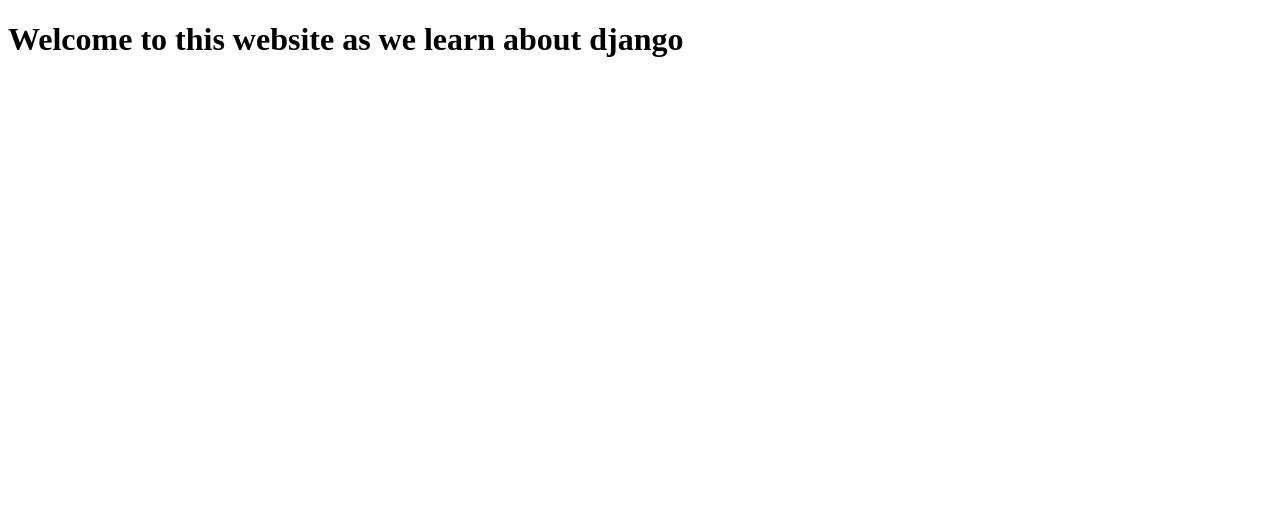
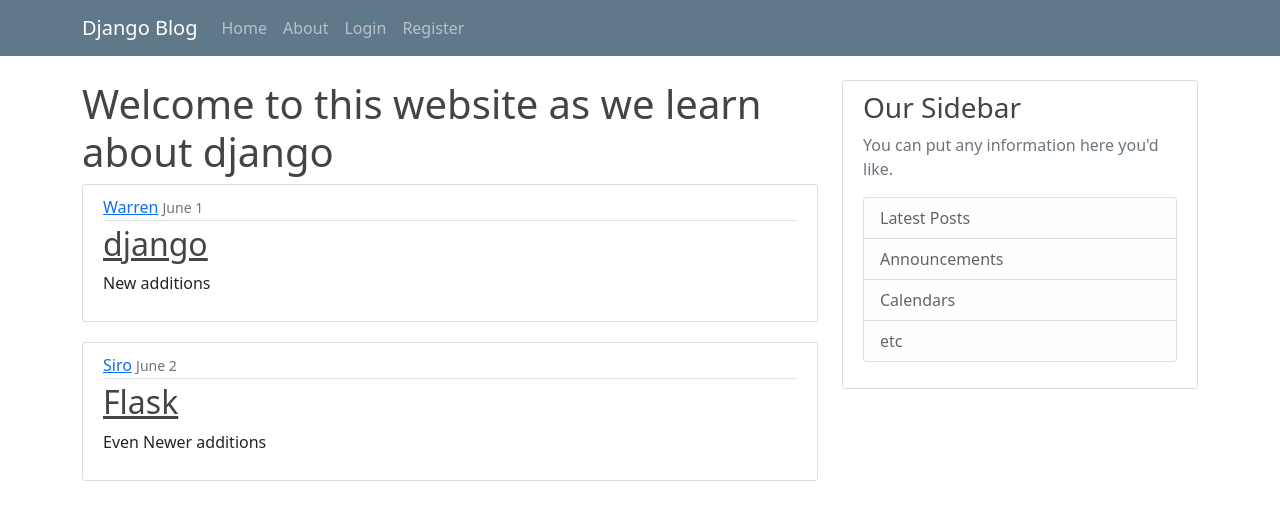
Before and after one commit to warrensiro/Blog, a Django app: page / in a window 1280 px wide. Shown: the top 520 px of the page. Run offline with Django 4.2, Linux system fonts and the light colour scheme.

Commit message:
added html and css templates and their inheritance

```diff
--- /dev/null
+++ b/django_blog/blog/Templates/blog/base.html
@@ -0,0 +1,66 @@
+{% load static %}
+<!DOCTYPE html>
+<html>
+    <head>
+        <!-- Required meta tags -->
+        <meta charset="utf-8">
+        <meta name="viewport" content="width=device-width, initial-scale=1">
+
+        <!-- Bootstrap CSS -->
+        <link href="https://cdn.jsdelivr.net/npm/bootstrap@5.0.2/dist/css/bootstrap.min.css" rel="stylesheet" integrity="sha384-EVSTQN3/azprG1Anm3QDgpJLIm9Nao0Yz1ztcQTwFspd3yD65VohhpuuCOmLASjC" crossorigin="anonymous">
+        <link href="{% static 'blog/main.css' %}" rel="stylesheet">
+        {% if title %}
+        <title>{{title}}</title>
+        {% else %}
+        <title>None</title>
+        {% endif %}
+        <meta name="description" content="">
+        <meta name="viewport" content="width=device-width, initial-scale=1">
+        <link href="https://cdn.jsdelivr.net/npm/bootstrap@5.0.2/dist/css/bootstrap.min.css" rel="stylesheet" integrity="sha384-EVSTQN3/azprG1Anm3QDgpJLIm9Nao0Yz1ztcQTwFspd3yD65VohhpuuCOmLASjC" crossorigin="anonymous">
+    </head>
+    <body>
+        <header class="site-header">
+            <nav class="navbar navbar-expand-md navbar-dark bg-steel fixed-top">
+              <div class="container">
+                <a class="navbar-brand mr-4" href="{% url "blog-home" %}">Django Blog</a>
+                <button class="navbar-toggler" type="button" data-toggle="collapse" data-target="#navbarToggle" aria-controls="navbarToggle" aria-expanded="false" aria-label="Toggle navigation">
+                <span class="navbar-toggler-icon"></span>
+                </button>
+                <div class="collapse navbar-collapse" id="navbarToggle">
+                  <div class="navbar-nav mr-auto">
+                    <a class="nav-item nav-link" href="{% url "blog-home" %}">Home</a>
+                    <a class="nav-item nav-link" href="{% url "blog-about" %}">About</a>
+                  </div>
+                  <!-- Navbar Right Side -->
+                  <div class="navbar-nav">
+                    <a class="nav-item nav-link" href="#">Login</a>
+                    <a class="nav-item nav-link" href="#">Register</a>
+                  </div>
+                </div>
+              </div>
+            </nav>
+          </header>
+          <main role="main" class="container">
+            <div class="row">
+              <div class="col-md-8">
+                {% block content %}{% endblock %}
+              </div>
+              <div class="col-md-4">
+                <div class="content-section">
+                  <h3>Our Sidebar</h3>
+                  <p class='text-muted'>You can put any information here you'd like.
+                    <ul class="list-group">
+                      <li class="list-group-item list-group-item-light">Latest Posts</li>
+                      <li class="list-group-item list-group-item-light">Announcements</li>
+                      <li class="list-group-item list-group-item-light">Calendars</li>
+                      <li class="list-group-item list-group-item-light">etc</li>
+                    </ul>
+                  </p>
+                </div>
+              </div>
+            </div>
+          </main>
+        <script src="https://cdn.jsdelivr.net/npm/@popperjs/core@2.9.2/dist/umd/popper.min.js" integrity="sha384-IQsoLXl5PILFhosVNubq5LC7Qb9DXgDA9i+tQ8Zj3iwWAwPtgFTxbJ8NT4GN1R8p" crossorigin="anonymous"></script>
+        <script src="https://cdn.jsdelivr.net/npm/bootstrap@5.0.2/dist/js/bootstrap.min.js" integrity="sha384-cVKIPhGWiC2Al4u+LWgxfKTRIcfu0JTxR+EQDz/bgldoEyl4H0zUF0QKbrJ0EcQF" crossorigin="anonymous"></script>
+    </body>
+</html>
--- a/django_blog/blog/Templates/blog/home.html
+++ b/django_blog/blog/Templates/blog/home.html
@@ -1,15 +1,17 @@
-<!DOCTYPE html>
-<html>
-    <head>
-        <meta charset="utf-8">
-        <meta http-equiv="X-UA-Compatible" content="IE=edge">
-        <title></title>
-        <meta name="description" content="">
-        <meta name="viewport" content="width=device-width, initial-scale=1">
-        <link rel="stylesheet" href="">
-    </head>
-    <body>
+{% extends "blog/base.html" %}
+{% block content %}
         <h1>Welcome to this website as we learn about django</h1>
+        {% for post in posts %}
+        <article class="media content-section">
+                <div class="media-body">
+                  <div class="article-metadata">
+                    <a class="mr-2" href="#">{{ post.author }}</a>
+                    <small class="text-muted">{{ post.date_posted }}</small>
+                  </div>
+                  <h2><a class="article-title" href="#">{{ post.title }}</a></h2>
+                  <p class="article-content">{{ post.content }}</p>
+                </div>
+              </article>
+        {% endfor %}
         <script src="" async defer></script>
-    </body>
-</html>
+        {% endblock content %}
--- /dev/null
+++ b/django_blog/blog/static/blog/main.css
@@ -0,0 +1,86 @@
+body {
+    background: #fafafa;
+    color: #333333;
+    margin-top: 5rem;
+  }
+  main {
+    margin-top: 5rem;
+  }
+  h1, h2, h3, h4, h5, h6 {
+    color: #444444;
+  }
+
+  ul {
+    margin: 0;
+  }
+
+  .bg-steel {
+    background-color: #5f788a;
+  }
+
+  .site-header .navbar-nav .nav-link {
+    color: #cbd5db;
+  }
+
+  .site-header .navbar-nav .nav-link:hover {
+    color: #ffffff;
+  }
+
+  .site-header .navbar-nav .nav-link.active {
+    font-weight: 500;
+  }
+
+  .content-section {
+    background: #ffffff;
+    padding: 10px 20px;
+    border: 1px solid #dddddd;
+    border-radius: 3px;
+    margin-bottom: 20px;
+  }
+
+  .article-title {
+    color: #444444;
+  }
+
+  a.article-title:hover {
+    color: #428bca;
+    text-decoration: none;
+  }
+
+  .article-content {
+    white-space: pre-line;
+  }
+
+  .article-img {
+    height: 65px;
+    width: 65px;
+    margin-right: 16px;
+  }
+
+  .article-metadata {
+    padding-bottom: 1px;
+    margin-bottom: 4px;
+    border-bottom: 1px solid #e3e3e3
+  }
+
+  .article-metadata a:hover {
+    color: #333;
+    text-decoration: none;
+  }
+
+  .article-svg {
+    width: 25px;
+    height: 25px;
+    vertical-align: middle;
+  }
+
+  .account-img {
+    height: 125px;
+    width: 125px;
+    margin-right: 20px;
+    margin-bottom: 16px;
+  }
+
+  .account-heading {
+    font-size: 2.5rem;
+  }
--- a/django_blog/blog/views.py
+++ b/django_blog/blog/views.py
@@ -1,9 +1,20 @@
 from django.shortcuts import render
 
+posts = [
+    {'author': 'Warren',
+     'title': 'django',
+     'date_posted': 'June 1',
+     'content': 'New additions'},
+    {'author': 'Siro',
+     'title': 'Flask',
+     'date_posted': 'June 2',
+     'content': 'Even Newer additions'}
+]
 
 def home(request):
-    return render(request, 'blog/home.html')
+    context = {'posts': posts}
+    return render(request, 'blog/home.html', context)
 
 
 def about(request):
-    return render(request, 'blog/about.html')
+    return render(request, 'blog/about.html', {'title': 'Home'})
--- a/django_blog/django_blog/settings.py
+++ b/django_blog/django_blog/settings.py
@@ -68,6 +68,7 @@ TEMPLATES = [
     },
 ]
 
+
 WSGI_APPLICATION = 'django_blog.wsgi.application'
 
 
```
Also changed, not shown: django_blog/blog/Templates/blog/about.html (+3 -19 lines).
